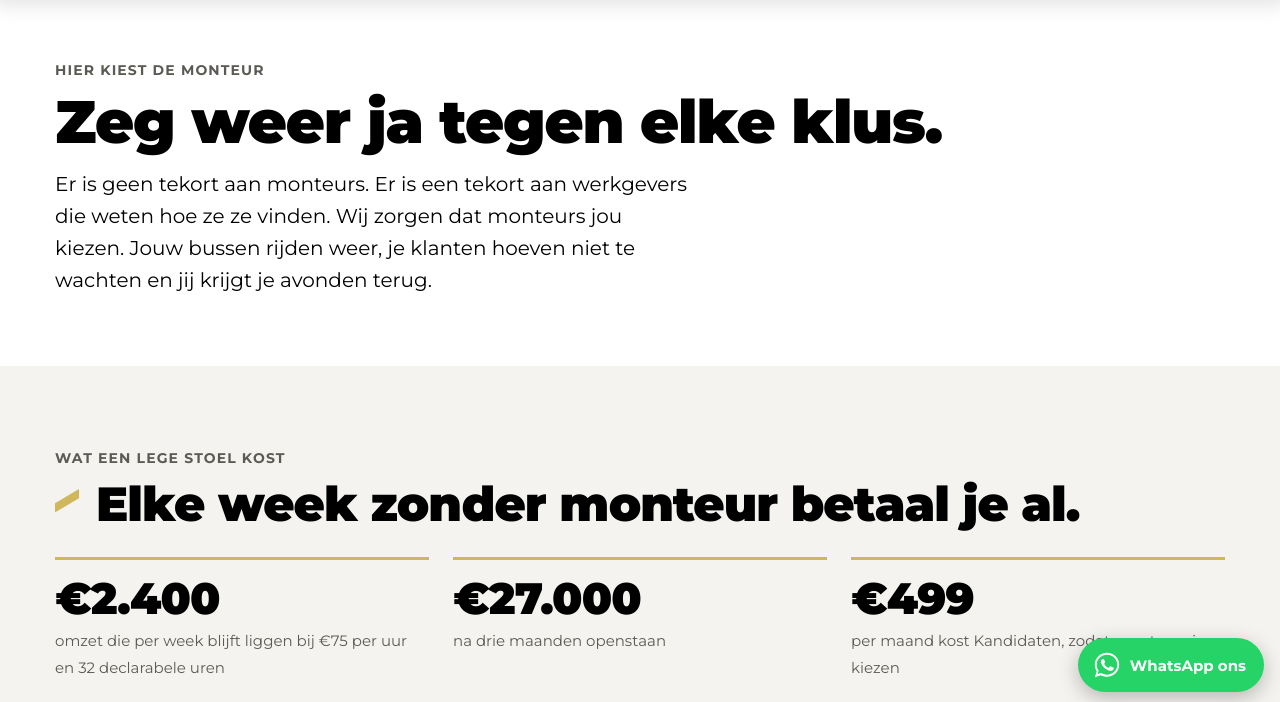
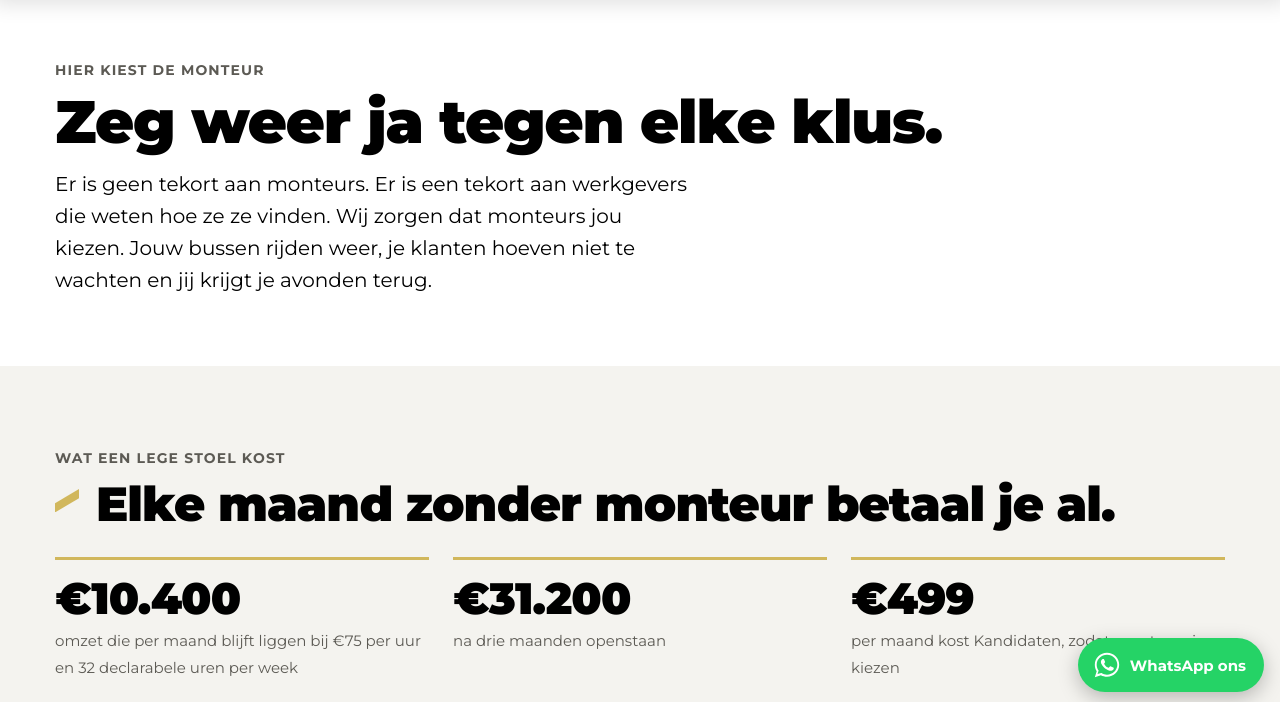
Before and after one commit to Shegani7/youngdedicated-site, an Eleventy site: page src/prijzen/index.html in a window 1280 px wide. Shown: the part 92-794 px from the top of the page. Built offline with nearby package versions, Linux system fonts and the light colour scheme; Eleventy itself is replaced by a stand-in of ours; files that its build step writes are made by us from their sources.

Commit message:
Lege stoel per maand: €10.400 (en €31.200 na 3 maanden, was nog €27.000) (#18)
Claude-Session: https://claude.ai/code/session_013mbpSybKohxRWrWRVtBmit

Co-authored-by: Claude <noreply@anthropic.com>

```diff
--- a/src/prijzen/index.html
+++ b/src/prijzen/index.html
@@ -48,10 +48,10 @@ bodyClass: "page wg-page"
 <section class="wg-section wg-section--grey">
   <div class="container">
     <p class="wg-eyebrow">Wat een lege stoel kost</p>
-    <h2>Elke week zonder monteur betaal je al.</h2>
+    <h2>Elke maand zonder monteur betaal je al.</h2>
     <div class="pk-cost">
-      <div><strong>&euro;2.400</strong><span>omzet die per week blijft liggen bij &euro;75 per uur en 32 declarabele uren</span></div>
-      <div><strong>&euro;27.000</strong><span>na drie maanden openstaan</span></div>
+      <div><strong>&euro;10.400</strong><span>omzet die per maand blijft liggen bij &euro;75 per uur en 32 declarabele uren per week</span></div>
+      <div><strong>&euro;31.200</strong><span>na drie maanden openstaan</span></div>
       <div><strong>&euro;499</strong><span>per maand kost Kandidaten, zodat monteurs jou kiezen</span></div>
     </div>
     <p class="wg-note" style="margin-top:24px">Reken het uit voor je eigen bedrijf in de <a class="wg-link" href="/scan/">werkgeversscan</a>.</p>
```
Also changed, not shown: src/index.html (+2 -2 lines).
